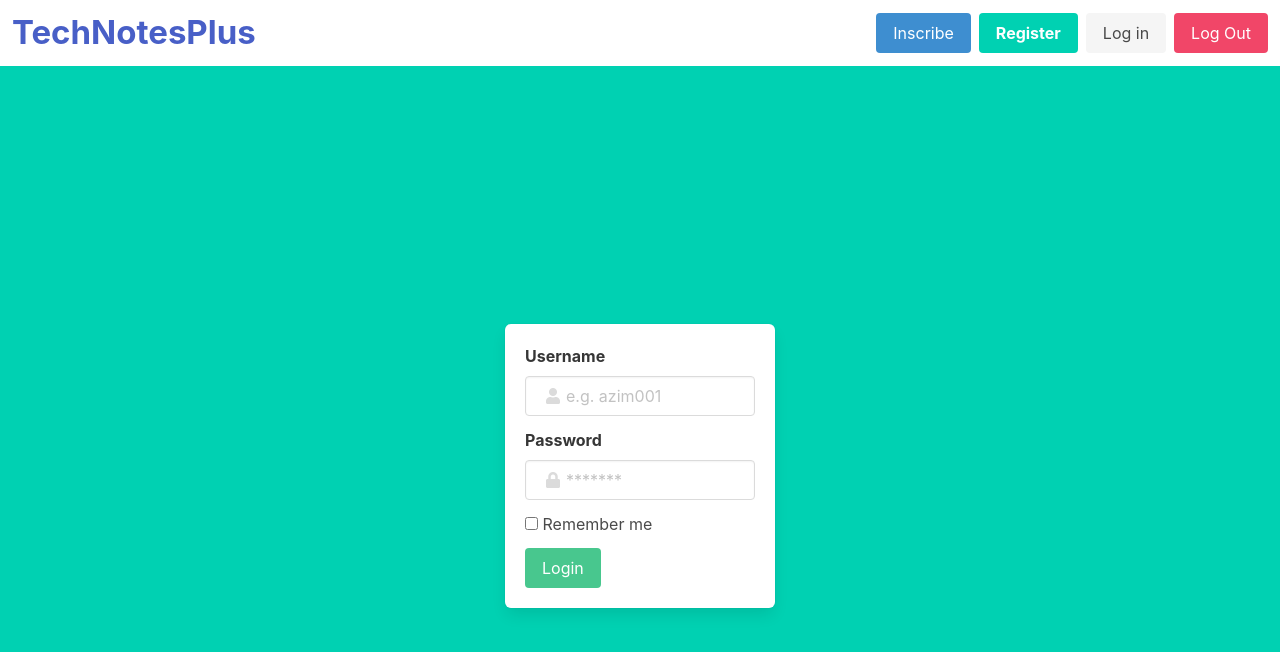
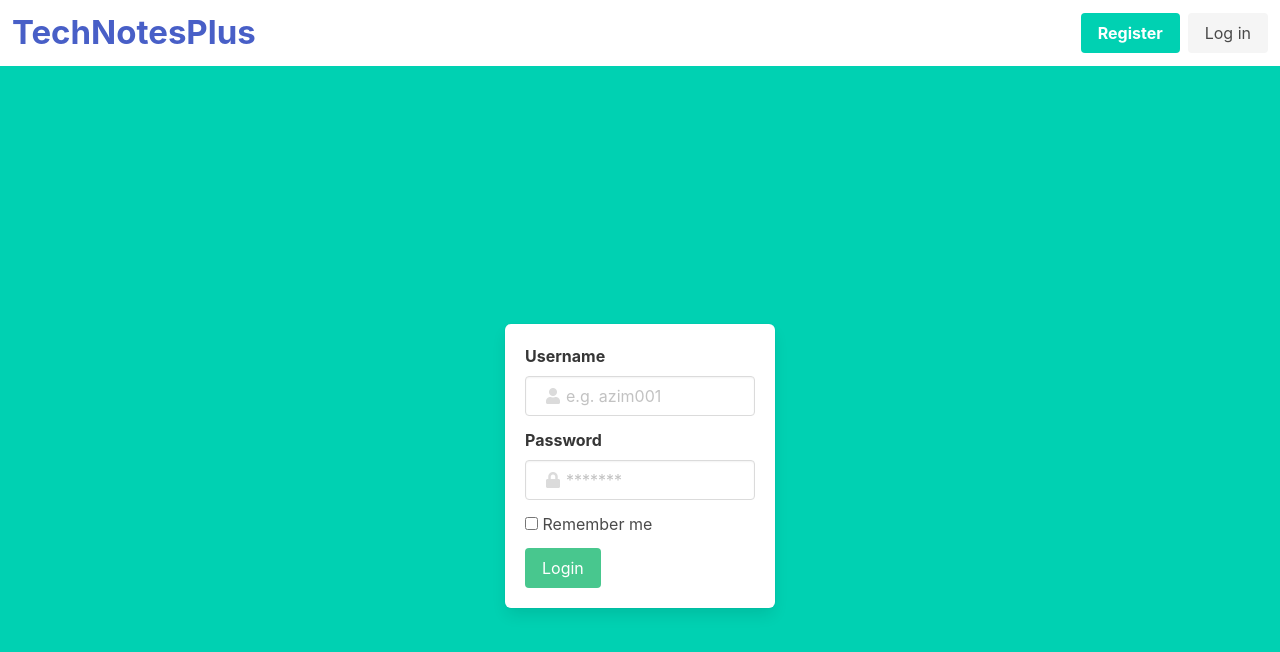
Before and after one commit to mhasan09/technotesplus, a Vue app in the folder frontend/: page /#/login in a window 1280 px wide. Shown: the top 652 px of the page. Built offline with nearby package versions, Linux system fonts and the light colour scheme; a small style sheet from the web is missing.

Commit message:
dynamic nav added, removed nodemodules

```diff
--- a/frontend/src/components/Nav.vue
+++ b/frontend/src/components/Nav.vue
@@ -15,19 +15,35 @@
   <div id="navbarBasicExample" class="navbar-menu">
     <div class="navbar-end">
       <div class="navbar-item">
-        <div class="buttons">
-          <a class="button is-info" @click="handlePushToCreateNote">
+
+        <div class="buttons" v-if="($route.name === 'Register') || ($route.name === 'Login')">
+          <!-- <a class="button is-info" @click="handlePushToCreateNote">
             Inscribe
-          </a>
-<!--           <a class="button is-warning" @click="handlePushToShare">-->
-<!--            Share-->
-<!--          </a>-->
+          </a> -->
           <a class="button is-primary" @click="handlePushToRegister">
             <strong>Register</strong>
           </a>
           <a class="button is-light" @click="handlePushToLogin">
             Log in
           </a>
+          <!-- <a class="button is-danger" @click="handleLogout">
+            Log Out
+          </a> -->
+        </div>
+
+
+
+
+        <div class="buttons" v-else>
+          <a class="button is-info" @click="handlePushToCreateNote">
+            Inscribe
+          </a>
+          <!-- <a class="button is-primary" @click="handlePushToRegister">
+            <strong>Register</strong>
+          </a>
+          <a class="button is-light" @click="handlePushToLogin">
+            Log in
+          </a> -->
           <a class="button is-danger" @click="handleLogout">
             Log Out
           </a>
```
